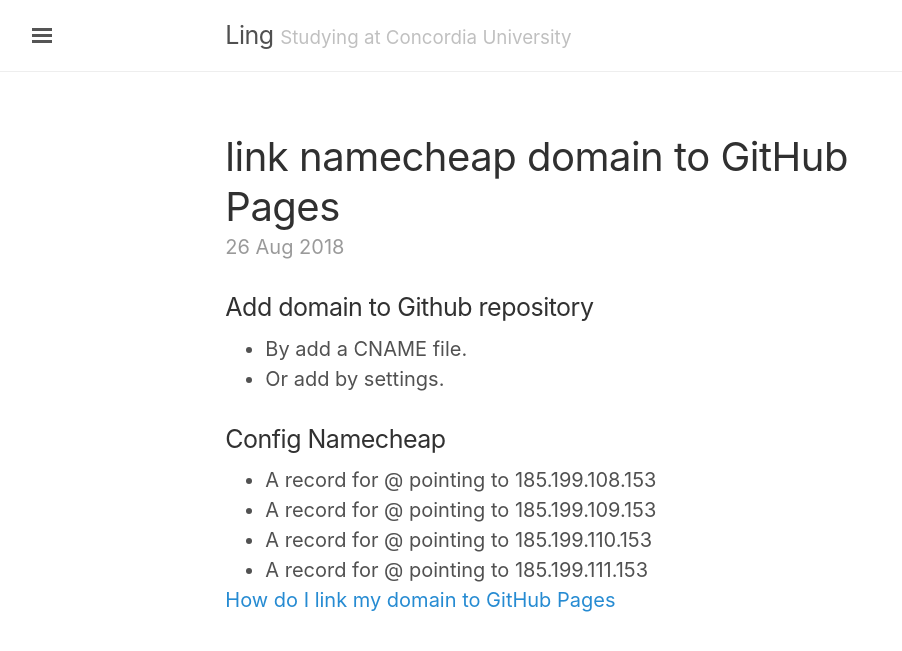
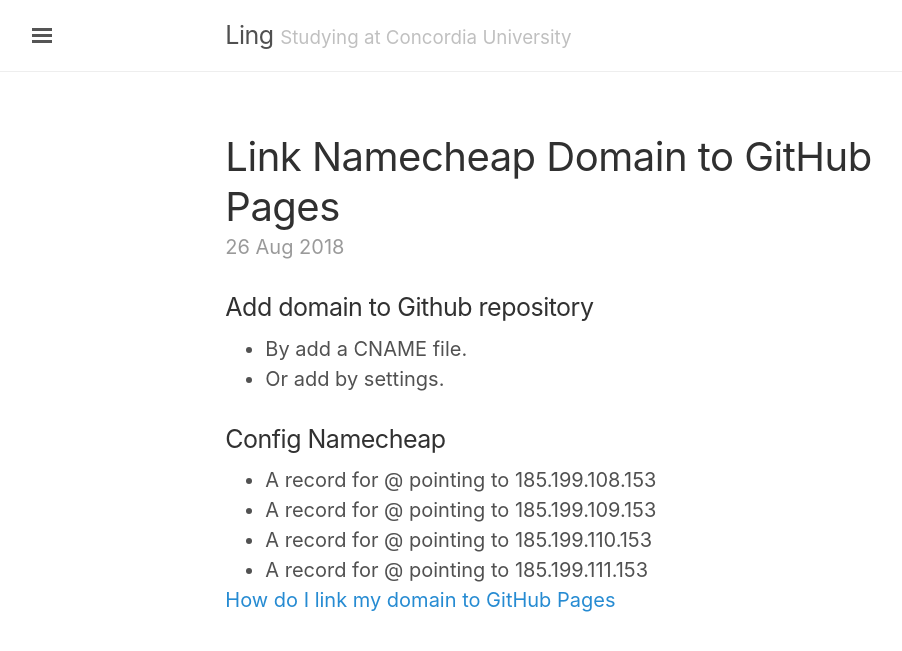
Before and after one commit to lingt-xyz/note, a Jekyll site: the page built from _posts/2018-08-26-link-namecheap-domain-to-GitHub-Pages.md, in a window 1280 px wide. Shown: the top 651 px of the page, without its empty margins (3-905 px from the left). Built offline with Jekyll 4.4.1, drawn with Linux system fonts in a browser that asks for light colours.

```diff
--- a/_posts/2018-08-26-link-namecheap-domain-to-GitHub-Pages.md
+++ b/_posts/2018-08-26-link-namecheap-domain-to-GitHub-Pages.md
@@ -1,5 +1,5 @@
 ---
-title: link namecheap domain to GitHub Pages
+title: Link Namecheap Domain to GitHub Pages
 key: link-namecheap-domain-to-GitHub-Pages
 layout: post
 categories: network
```
